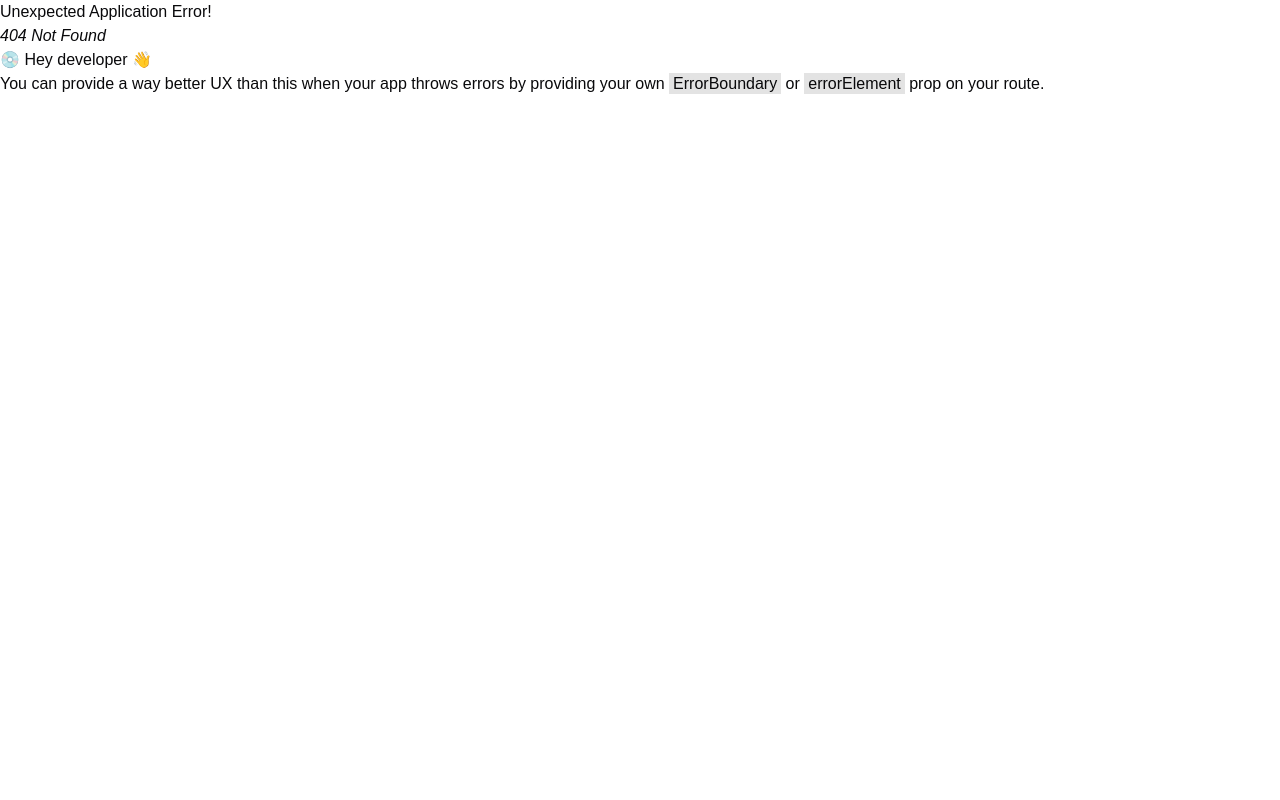
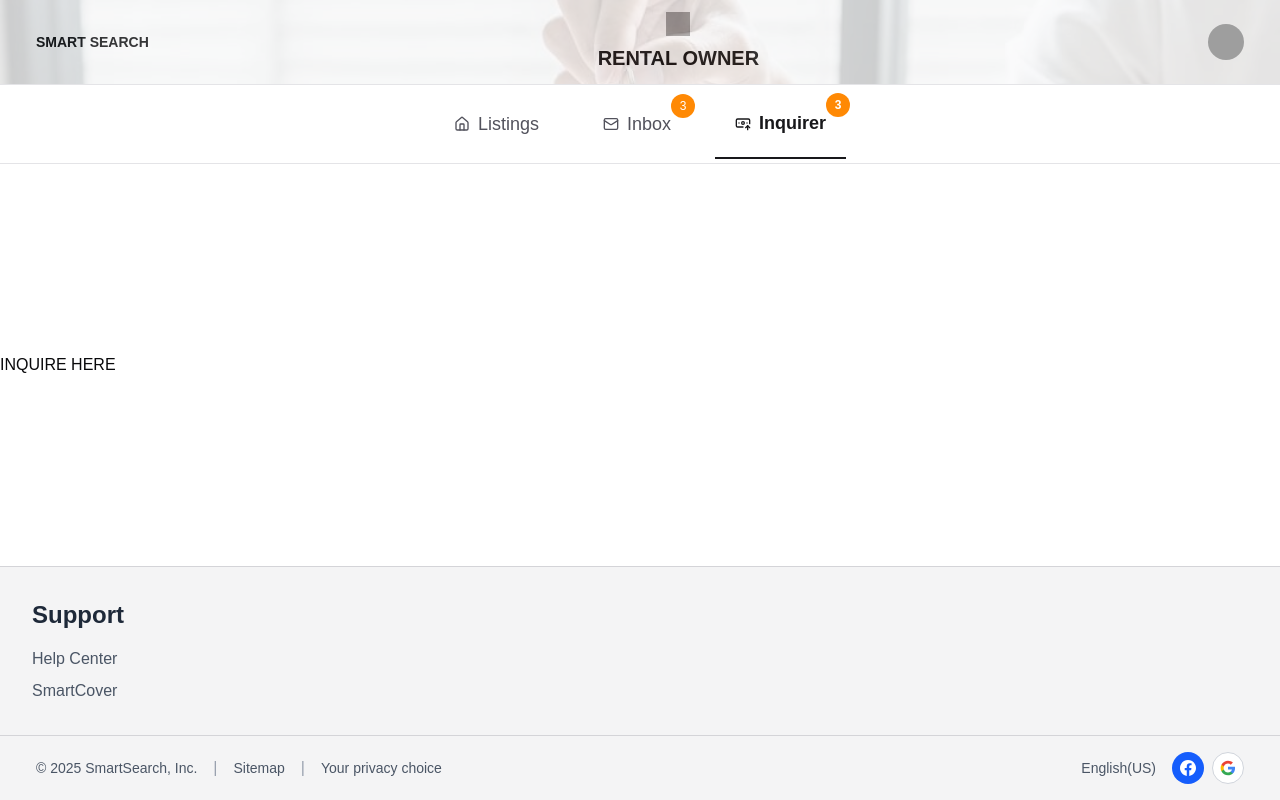
Before and after one commit to vincentobnza/boarding-house-rental, a React app in the folder client/: page /landlord/dashboard/inquirer in a window 1280 px wide. Before the commit this address had no page. Built offline with nearby package versions, Linux system fonts and the light colour scheme; grey boxes are pictures that could not be loaded; the HTML template or start-up script is replaced by a standard one.

Commit message:
Added changes

```diff
--- a/client/src/layout/landlord-layout.tsx
+++ b/client/src/layout/landlord-layout.tsx
@@ -17,16 +17,16 @@ export default function LandlordLayout() {
   const location = useLocation();
   const shouldShowFooter = location.pathname === "/landlord/dashboard/inbox";
   return (
-    <div className="w-full flex flex-col min-h-screen">
+    <div className="flex min-h-screen w-full flex-col">
       <nav className="sticky top-0 z-[99999] w-full bg-white">
-        <header className="relative w-full p-3 bg-zinc-50 border-b border-zinc-200 flex justify-between items-center px-9 overflow-hidden">
+        <header className="relative flex w-full items-center justify-between overflow-hidden border-b border-zinc-200 bg-zinc-50 p-3 px-9">
           <img
             src={NavbarImage}
             alt="image"
-            className="absolute w-full inset-0 object-cover opacity-20"
+            className="absolute inset-0 w-full object-cover opacity-20"
           />
           <h3 className="text-sm font-bold">SMART SEARCH</h3>
-          <div className="flex flex-col justify-center items-center gap-2 text-center">
+          <div className="flex flex-col items-center justify-center gap-2 text-center">
             <img
               src="https://cdn-icons-png.flaticon.com/128/6676/6676684.png"
               alt="owner"
@@ -38,7 +38,7 @@ export default function LandlordLayout() {
         </header>
         <Nav />
       </nav>
-      <main className="flex-grow w-full flex flex-col justify-center max-w-screen-2xl mx-auto">
+      <main className="mx-auto flex w-full max-w-screen-2xl flex-grow flex-col justify-center">
         <Outlet />
       </main>
       {!shouldShowFooter && <Footer />}
@@ -62,28 +62,28 @@ const Nav = () => {
     },
     {
       name: "Inquirer",
-      link: "/landlord/dashboard/menu",
+      link: "/landlord/dashboard/inquirer",
       icon: <BanknoteArrowUp className="size-4" />,
       hasChip: true,
     },
   ];
   return (
-    <div className="w-full p-1 bg-white border-b border-zinc-200 flex justify-center items-center px-9 gap-6">
+    <div className="flex w-full items-center justify-center gap-6 border-b border-zinc-200 bg-white p-1 px-9">
       {navItems.map((item) => (
         <NavLink
           key={item.name}
           to={item.link}
           className={({ isActive }) =>
             [
-              "relative p-5 flex justify-center items-center gap-2 text-sm text-zinc-600 hover:text-zinc-900",
+              "relative flex items-center justify-center gap-2 p-5 text-sm text-zinc-600 hover:text-zinc-900",
               isActive
-                ? "text-zinc-900 font-semibold border-b-2 border-zinc-900"
+                ? "border-b-2 border-zinc-900 font-semibold text-zinc-900"
                 : "",
             ].join(" ")
           }
         >
           {item.hasChip && (
-            <span className="absolute top-1 -right-1 bg-orange-400 text-white text-xs rounded-full size-6 grid place-items-center">
+            <span className="absolute top-1 -right-1 grid size-6 place-items-center rounded-full bg-orange-400 text-xs text-white">
               3
             </span>
           )}
@@ -108,7 +108,7 @@ const ProfileDropdown = () => {
             <AvatarFallback>CN</AvatarFallback>
           </Avatar>
         </DropdownMenuTrigger>
-        <DropdownMenuContent className="w-56 z-[999999]" align="end">
+        <DropdownMenuContent className="z-[999999] w-56" align="end">
           <DropdownMenuLabel>My Account</DropdownMenuLabel>
           <DropdownMenuItem>Profile</DropdownMenuItem>
           <DropdownMenuItem>Logout</DropdownMenuItem>
--- /dev/null
+++ b/client/src/pages/landlord/inquirer.tsx
@@ -0,0 +1,7 @@
+export default function LandlordInquirer() {
+  return (
+    <div className="mx-auto w-full max-w-screen-xl">
+      <h1>INQUIRE HERE</h1>
+    </div>
+  );
+}
--- a/client/src/routes/landlord.routes.tsx
+++ b/client/src/routes/landlord.routes.tsx
@@ -6,20 +6,25 @@ const LandlordLogin = lazy(() => import("../pages/landlord/login"));
 const LandlordSignup = lazy(() => import("../pages/landlord/signup"));
 const LandlordLayout = lazy(() => import("../layout/landlord-layout"));
 const LandlordDashboard = lazy(
-  () => import("../pages/landlord/listings/dashboard")
+  () => import("../pages/landlord/listings/dashboard"),
 );
 const LandlordRegistration = lazy(
-  () => import("../pages/landlord/registration/registration")
+  () => import("../pages/landlord/registration/registration"),
 );
 
 const LandlordRegistrationPayment = lazy(
-  () => import("../pages/landlord/registration/registration-payment")
+  () => import("../pages/landlord/registration/registration-payment"),
 );
 const LandlordInbox = lazy(() => import("../pages/landlord/inbox/chat"));
 
 const LandlordListingsNew = lazyWithDelay(
   () => import("../pages/landlord/listings/new-listing"),
-  2000
+  2000,
+);
+
+const LandlordInquirer = lazyWithDelay(
+  () => import("../pages/landlord/inquirer"),
+  2000,
 );
 
 const withSuspense = (Component: React.ReactNode) => (
@@ -66,6 +71,11 @@ export const landlordRoutes = [
         path: "listings/new",
         element: withSuspense(<LandlordListingsNew />),
       },
+
+      {
+        path: "inquirer",
+        element: withSuspense(<LandlordInquirer />),
+      },
     ],
   },
 ];
```
